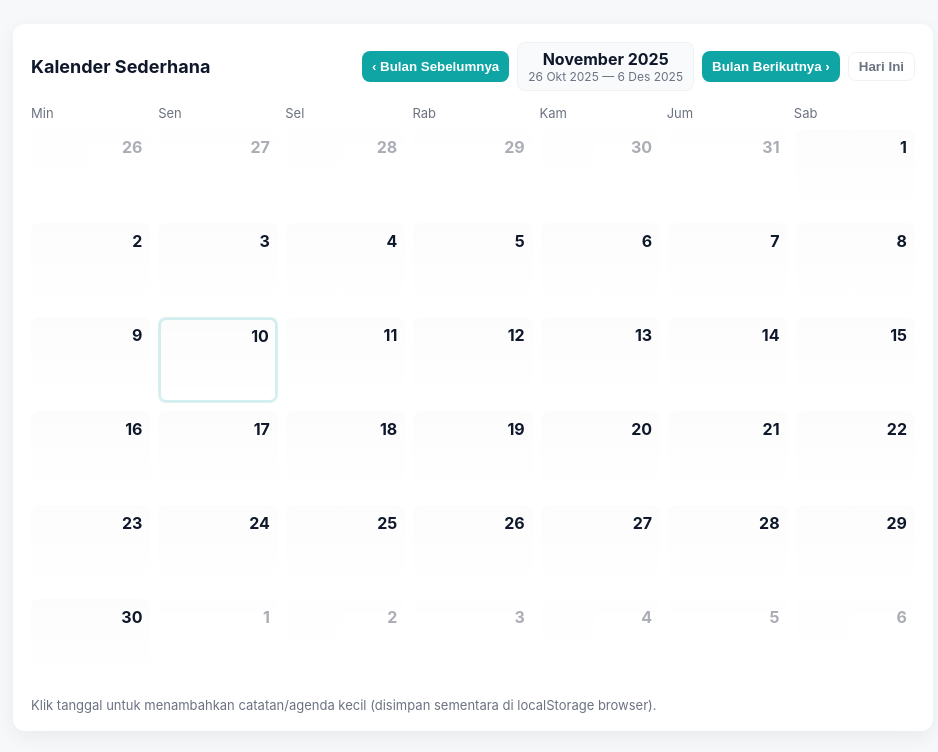
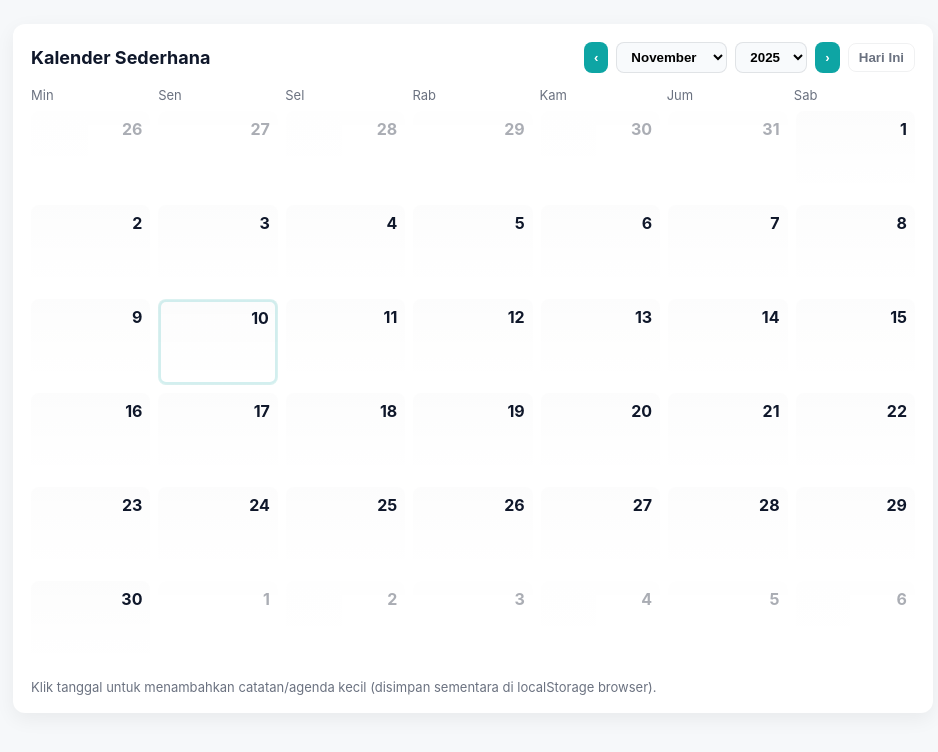
Before and after one commit to Kangiwans284/kalender, a plain HTML site: page kalender.html in a window 1280 px wide. Shown: the whole page, without its empty margins (167-1105 px from the left). Drawn offline with Linux system fonts and the light colour scheme.

Commit message:
Update kalender.html

```diff
--- a/kalender.html
+++ b/kalender.html
@@ -3,18 +3,19 @@
 <head>
   <meta charset="utf-8">
   <meta name="viewport" content="width=device-width,initial-scale=1">
-  <title>Kalender Sederhana</title>
+  <title>Kalender Sederhana dengan Pilihan Bulan & Tahun</title>
   <style>
     :root{--bg:#f6f8fa;--card:#ffffff;--accent:#0ea5a4;--muted:#6b7280}
     *{box-sizing:border-box}
     body{font-family:Inter, system-ui, -apple-system, 'Segoe UI', Roboto, 'Helvetica Neue', Arial; background:var(--bg); margin:0; padding:24px; color:#0f172a}
     .wrap{max-width:920px;margin:0 auto}
     .card{background:var(--card);border-radius:12px;padding:18px;box-shadow:0 6px 20px rgba(2,6,23,0.06)}
-    header{display:flex;align-items:center;gap:12px}
+    header{display:flex;align-items:center;gap:12px;flex-wrap:wrap}
     h1{font-size:18px;margin:0}
-    .controls{margin-left:auto;display:flex;gap:8px;align-items:center}
+    .controls{display:flex;gap:8px;align-items:center;flex-wrap:wrap;margin-left:auto}
     button{background:var(--accent);color:white;border:none;padding:8px 10px;border-radius:8px;cursor:pointer;font-weight:600}
     .small{background:transparent;border:1px solid rgba(15,23,42,0.06);color:var(--muted);padding:6px 10px}
+    select{padding:6px 10px;border-radius:8px;border:1px solid rgba(15,23,42,0.1);background:#f8fafc;font-weight:600}
     .month-year{font-weight:700;font-size:16px}
     .calendar{margin-top:14px}
     .weekdays{display:grid;grid-template-columns:repeat(7,1fr);gap:6px;color:var(--muted);font-size:13px}
@@ -35,12 +36,10 @@
       <header>
         <h1>Kalender Sederhana</h1>
         <div class="controls">
-          <button id="prev">‹ Bulan Sebelumnya</button>
-          <div style="display:flex;flex-direction:column;align-items:center;padding:6px 10px;border-radius:8px;background:#f8fafc;border:1px solid rgba(2,6,23,0.03)">
-            <div class="month-year" id="monthYear">Maret 2025</div>
-            <div style="font-size:12px;color:var(--muted)" id="weekRange"> </div>
-          </div>
-          <button id="next">Bulan Berikutnya ›</button>
+          <button id="prev">‹</button>
+          <select id="monthSelect"></select>
+          <select id="yearSelect"></select>
+          <button id="next">›</button>
           <button id="today" class="small">Hari Ini</button>
         </div>
       </header>
@@ -57,23 +56,32 @@
   </div>
 
   <script>
-    // Kalender Sederhana - Bahasa Indonesia
     const grid = document.getElementById('grid');
-    const monthYear = document.getElementById('monthYear');
-    const weekRange = document.getElementById('weekRange');
     const prev = document.getElementById('prev');
     const next = document.getElementById('next');
     const todayBtn = document.getElementById('today');
+    const monthSelect = document.getElementById('monthSelect');
+    const yearSelect = document.getElementById('yearSelect');
 
-    let view = new Date(); // bulan yang sedang dilihat
+    const namaBulan = ['Januari','Februari','Maret','April','Mei','Juni','Juli','Agustus','September','Oktober','November','Desember'];
+    const thisYear = new Date().getFullYear();
 
-    // load events dari localStorage
+    // isi dropdown bulan & tahun
+    namaBulan.forEach((m,i)=>{
+      const opt=document.createElement('option');
+      opt.value=i;opt.textContent=m;monthSelect.appendChild(opt);
+    });
+    for(let y=thisYear-10;y<=thisYear+10;y++){
+      const opt=document.createElement('option');opt.value=y;opt.textContent=y;yearSelect.appendChild(opt);
+    }
+
+    let view = new Date();
     const storageKey = 'simple-calendar-events';
     const events = JSON.parse(localStorage.getItem(storageKey) || '{}');
 
     function saveEvents(){ localStorage.setItem(storageKey, JSON.stringify(events)); }
 
-    function startOfWeek(d){ // minggu dimulai pada Minggu (0)
+    function startOfWeek(d){
       const dd = new Date(d.getFullYear(), d.getMonth(), d.getDate());
       const diff = dd.getDay();
       dd.setDate(dd.getDate() - diff);
@@ -85,28 +93,19 @@
       grid.innerHTML = '';
       const year = view.getFullYear();
       const month = view.getMonth();
+      monthSelect.value = month;
+      yearSelect.value = year;
 
       const firstOfMonth = new Date(year, month, 1);
       const start = startOfWeek(firstOfMonth);
 
-      // buat 6 minggu (42 sel) untuk menutupi semua variasi
       const cells = [];
       for(let i=0;i<42;i++){
         const d = new Date(start.getFullYear(), start.getMonth(), start.getDate() + i);
         cells.push(d);
       }
 
-      // tampilkan header bulan
-      const namaBulan = ['Januari','Februari','Maret','April','Mei','Juni','Juli','Agustus','September','Oktober','November','Desember'];
-      monthYear.textContent = namaBulan[month] + ' ' + year;
-
-      // range minggu (misalnya 2 Mar - 5 Apr)
-      const first = cells[0];
-      const last = cells[cells.length-1];
-      weekRange.textContent = formatDateShort(first) + ' — ' + formatDateShort(last);
-
       const today = new Date();
-      const todayKey = keyForDate(today);
 
       for(const d of cells){
         const cell = document.createElement('div');
@@ -130,10 +129,9 @@
         }
         cell.appendChild(evBox);
 
-        // klik untuk tambah/lihat event
         cell.addEventListener('click', ()=>{
           const text = prompt('Catatan untuk ' + formatDateLong(d) + ':', (events[key] ? events[key].join(' | ') : ''));
-          if(text === null) return; // batal
+          if(text === null) return;
           const trimmed = text.trim();
           if(trimmed === ''){ delete events[key]; } else { events[key] = trimmed.split('\n').map(s => s.trim()).filter(Boolean); }
           saveEvents();
@@ -146,14 +144,22 @@
 
     function sameDay(a,b){ return a.getFullYear()===b.getFullYear() && a.getMonth()===b.getMonth() && a.getDate()===b.getDate(); }
     function keyForDate(d){ return d.getFullYear() + '-' + String(d.getMonth()+1).padStart(2,'0') + '-' + String(d.getDate()).padStart(2,'0'); }
-    function formatDateShort(d){ return d.getDate() + ' ' + ['Jan','Feb','Mar','Apr','Mei','Jun','Jul','Agu','Sep','Okt','Nov','Des'][d.getMonth()] + ' ' + d.getFullYear(); }
-    function formatDateLong(d){ return d.getDate() + ' ' + ['Januari','Februari','Maret','April','Mei','Juni','Juli','Agustus','September','Oktober','November','Desember'][d.getMonth()] + ' ' + d.getFullYear(); }
+    function formatDateLong(d){ return d.getDate() + ' ' + namaBulan[d.getMonth()] + ' ' + d.getFullYear(); }
 
     prev.addEventListener('click', ()=>{ view = new Date(view.getFullYear(), view.getMonth()-1, 1); render(); });
     next.addEventListener('click', ()=>{ view = new Date(view.getFullYear(), view.getMonth()+1, 1); render(); });
     todayBtn.addEventListener('click', ()=>{ view = new Date(); render(); });
 
-    // render awal
+    monthSelect.addEventListener('change', ()=>{
+      view = new Date(view.getFullYear(), parseInt(monthSelect.value), 1);
+      render();
+    });
+
+    yearSelect.addEventListener('change', ()=>{
+      view = new Date(parseInt(yearSelect.value), view.getMonth(), 1);
+      render();
+    });
+
     render();
   </script>
 </body>
```
